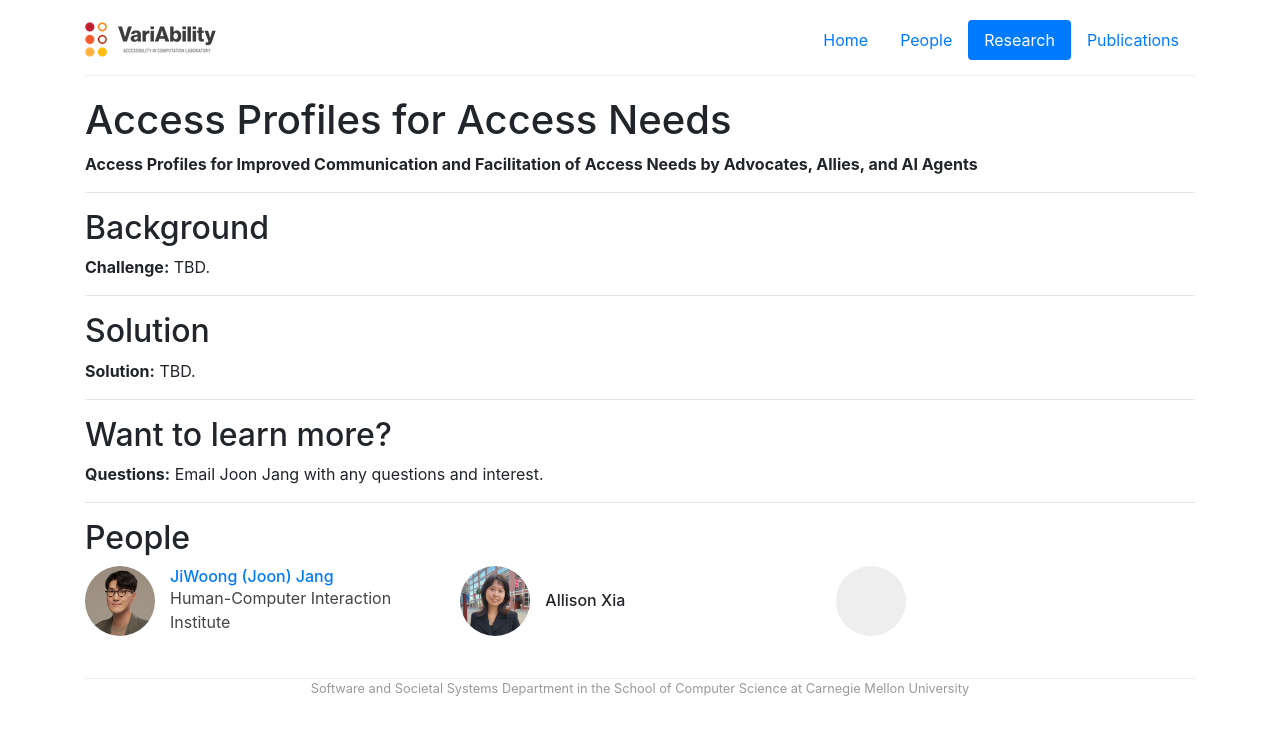
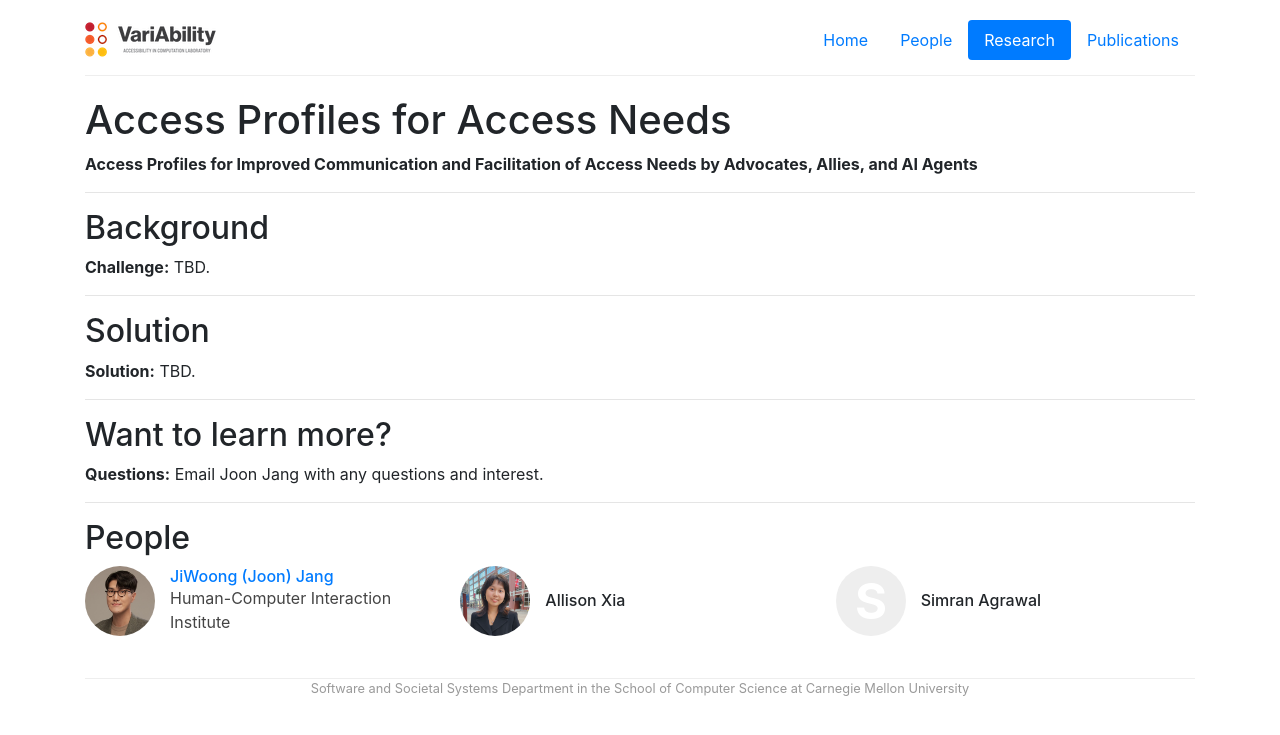
Before and after one commit to cmu-variability/cmu-variability.github.io, a Jekyll site: the page built from _projects/access-profile.md, in a window 1280 px wide. Shown: the top 735 px of the page. Built offline with Jekyll 4.4.1, drawn with Linux system fonts in a browser that asks for light colours.

Commit message:
Update access-profile.md

```diff
--- a/_projects/access-profile.md
+++ b/_projects/access-profile.md
@@ -7,7 +7,7 @@ description:
 people:
    - grad-jiwoong-jang
    - ugrad-allison-xia
-   - ugrad-simran-agarwal
+   - ugrad-simran-agrawal
 
 layout: project
 no-link: false
```
